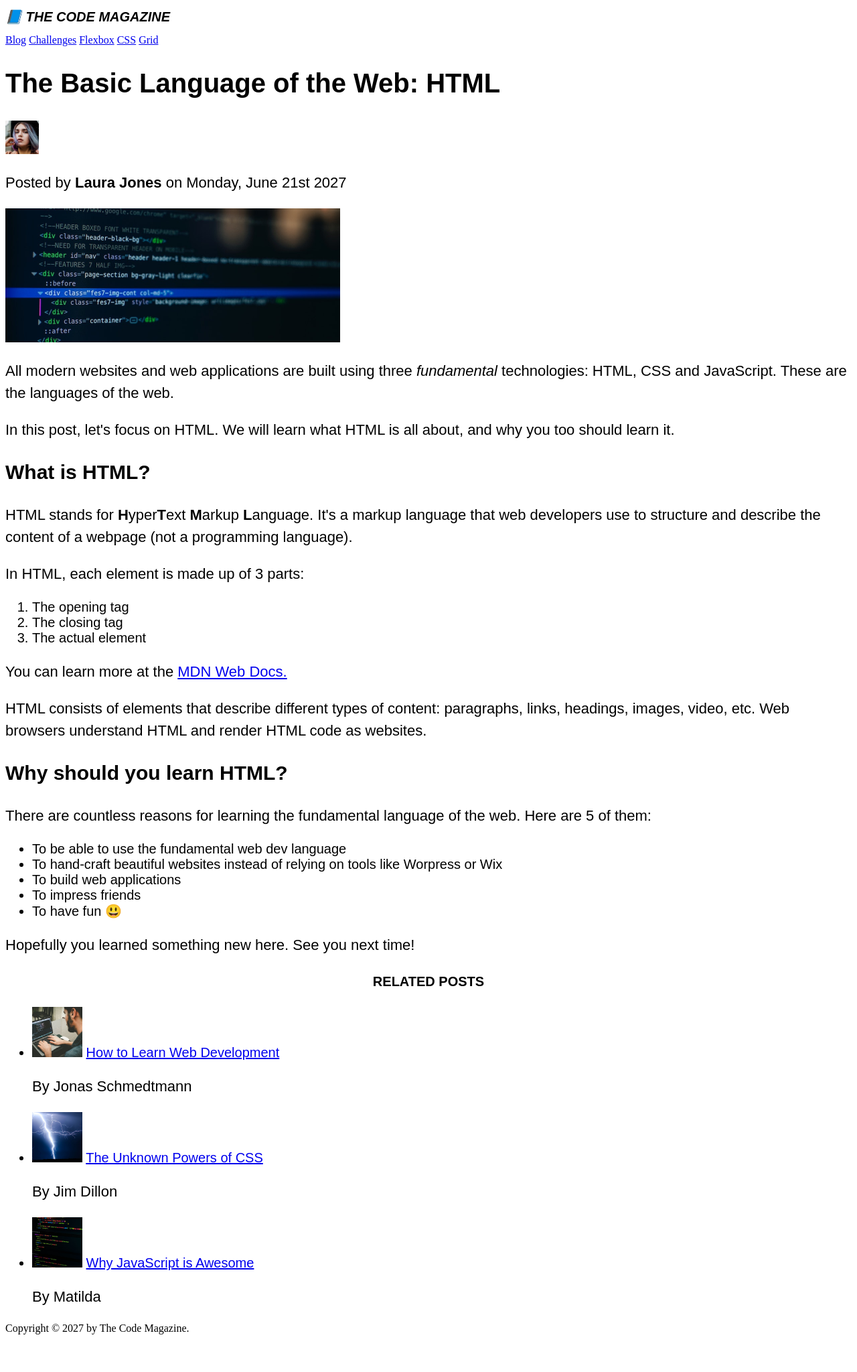
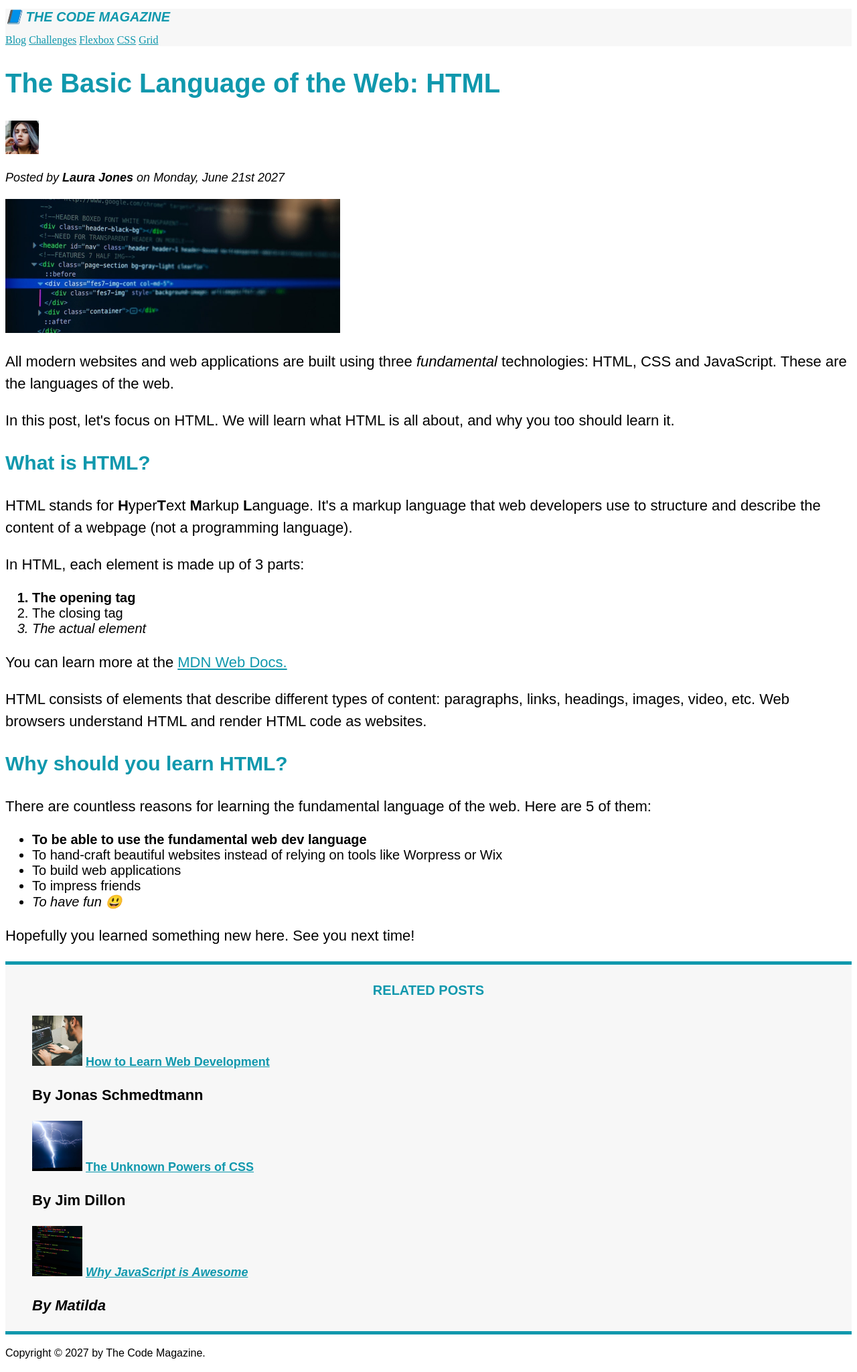
Before and after one commit to Leo3965/Learning, a PHP site: page / in a window 1280 px wide. Shown: the whole page at 67% size. Before the commit the page ends 1992 px from the top, so only its background shows below. Run offline with PHP 8.4, Linux system fonts and the light colour scheme.

Commit message:
basics of CSS

```diff
--- a/Frontend/html-css-course-master/starter/03-CSS-Fundamentals/index.html
+++ b/Frontend/html-css-course-master/starter/03-CSS-Fundamentals/index.html
@@ -8,7 +8,7 @@
 
     <body>
 
-        <header>
+        <header class="main-header">
             <h1>📘 The Code Magazine</h1>
 
             <nav>
@@ -32,7 +32,7 @@
                         height="50"
                 >
 
-                <p>
+                <p id="author">
                     Posted by
                     <!--<b>Laura Jones</b>-->
                     <strong>Laura Jones</strong>
@@ -74,7 +74,7 @@
             </p>
 
             <ol>
-                <li>The opening tag</li>
+                <li class="first-li">The opening tag</li>
                 <li>The closing tag</li>
                 <li>The actual element</li>
             </ol>
@@ -99,7 +99,7 @@
             </p>
 
             <ul>
-                <li>To be able to use the fundamental web dev language</li>
+                <li class="first-li">To be able to use the fundamental web dev language</li>
                 <li>To hand-craft beautiful websites instead of relying on tools like Worpress or Wix</li>
                 <li>To build web applications</li>
                 <li>To impress friends</li>
@@ -113,21 +113,21 @@
 
         <aside>
             <h4>Related posts</h4>
-            <ul>
+            <ul class="related">
 
-                <li>
+                <li class="related-author">
                     <img src="img/related-1.jpg" height="75" width="75">
                     <a href="#">How to Learn Web Development</a>
                     <p>By Jonas Schmedtmann</p>
                 </li>
 
-                <li>
+                <li class="related-author">
                     <img src="img/related-2.jpg" height="75" width="75">
                     <a href="#">The Unknown Powers of CSS</a>
                     <p>By Jim Dillon</p>
                 </li>
 
-                <li>
+                <li class="related-author">
                     <img src="img/related-3.jpg" height="75" width="75">
                     <a href="#">Why JavaScript is Awesome</a>
                     <p>By Matilda</p>
@@ -137,7 +137,7 @@
         </aside>
 
         <footer>
-            Copyright &copy; 2027 by The Code Magazine.
+            <p id="copyright">Copyright &copy; 2027 by The Code Magazine.</p>
         </footer>
 
     </body>
--- a/Frontend/html-css-course-master/starter/03-CSS-Fundamentals/style.css
+++ b/Frontend/html-css-course-master/starter/03-CSS-Fundamentals/style.css
@@ -1,34 +1,114 @@
+h1, h2, h3, h4, p, li {
+    font-family: sans-serif;
+}
+
+h1, h2, h3, h4 {
+    color: #1098ad;
+}
+
 h1 {
     font-size: 20px;
-    font-family: sans-serif;
     text-transform: uppercase;
     font-style: italic;
 }
 
 h2 {
     font-size: 40px;
-    font-family: sans-serif;
 }
 
 h3 {
     font-size: 30px;
-    font-family: sans-serif;
 }
 
 h4 {
     font-size: 20px;
-    font-family: sans-serif;
     text-transform: uppercase;
     text-align: center;
 }
 
 p {
     font-size: 22px;
-    font-family: sans-serif;
     line-height: 1.5;
 }
 
 li {
-    font-family: sans-serif;
     font-size: 20px;
 }
+
+/*footer p { descendant selector
+    font-size: 12px;
+}*/
+
+/*article header p { nested descendant
+    font-style: italic;
+}*/
+
+#author {
+    font-style: italic;
+    font-size: 18px;
+}
+
+#copyright {
+    font-size: 16px;
+}
+
+.related-author {
+    font-size: 18px;
+    font-weight: bold;
+}
+
+.related {
+    list-style: none;
+}
+
+.main-header {
+    background-color: #f7f7f7;
+}
+
+aside {
+    background-color: #f7f7f7;
+    border-bottom: 5px solid #1098ad;
+    border-top: 5px solid #1098ad;
+}
+
+/*.first-li {*/
+/*    font-weight: bold;*/
+/*}*/
+
+li:first-child { /* sudo/pseudo class */
+    font-weight: bold;
+}
+
+li:last-child {
+    font-style: italic;
+}
+
+li:nth-child(even) {
+    /*color: #ab2727;*/
+}
+
+/*
+article p:first-child {
+    color: #ab2727;
+}*/
+
+a:link {
+    color: #1098ad;
+}
+
+a:visited {
+    color: #777;
+}
+
+a:hover {
+    color: orange;
+    font-weight: bold;
+    text-decoration: underline wavy orangered;
+}
+
+a:active {
+    background-color: black;
+    font-style: italic;
+}
+
+/* LVHA */
```
